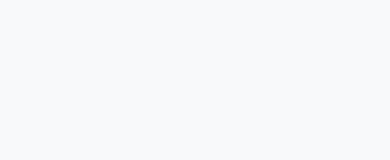
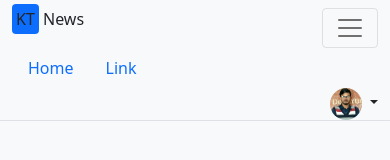
Before and after one commit to kashishdipro/kt-news, a plain HTML site: page index.html in a window 390 px wide. Drawn offline with nearby package versions, Linux system fonts and the light colour scheme.

Commit message:
first navbar added and custom connected with html

```diff
--- a/index.html
+++ b/index.html
@@ -9,6 +9,41 @@
     <link href="https://cdn.jsdelivr.net/npm/bootstrap@5.0.2/dist/css/bootstrap.min.css" rel="stylesheet" integrity="sha384-EVSTQN3/azprG1Anm3QDgpJLIm9Nao0Yz1ztcQTwFspd3yD65VohhpuuCOmLASjC" crossorigin="anonymous">
 </head>
 <body class="bg-light">
+    <header>
+        <nav class="navbar navbar-expand-lg navbar-light bg-light rounded" aria-label="Eleventh navbar example">
+            <div class="container border-bottom">
+                <a href="/" class="d-flex align-items-center mb-2 mb-lg-0 text-dark text-decoration-none">
+                    <h6><span class="bg-primary p-1 rounded">KT</span> News</h6>
+                </a>
+                <button class="navbar-toggler" type="button" data-bs-toggle="collapse" data-bs-target="#navbarsExample09" aria-controls="navbarsExample09" aria-expanded="true" aria-label="Toggle navigation">
+                    <span class="navbar-toggler-icon"></span>
+                </button>
+                <div class="navbar-collapse collapse show justify-content-end" id="navbarsExample09" style="">
+                    <ul class="nav">
+                        <li class="nav-item">
+                            <a class="nav-link active" aria-current="page" href="#">Home</a>
+                        </li>
+                        <li class="nav-item">
+                            <a class="nav-link" href="#">Link</a>
+                        </li>
+                    </ul>
+
+                <div class="dropdown text-end">
+                    <a href="#" class="d-block link-dark text-decoration-none dropdown-toggle" id="dropdownUser1" data-bs-toggle="dropdown" aria-expanded="false">
+                    <img src="img/20190209_202723.jpg" alt="mdo" class="rounded-circle" width="32" height="32">
+                    </a>
+                    <ul class="dropdown-menu text-small" aria-labelledby="dropdownUser1">
+                        <li><a class="dropdown-item" href="#">Settings</a></li>
+                        <li><a class="dropdown-item" href="#">Profile</a></li>
+                        <li><hr class="dropdown-divider"></li>
+                        <li><a class="dropdown-item" href="#">Sign out</a></li>
+                    </ul>
+                </div>
+            </div>
+        </nav>
+
+
+    </header>
     <!-- Bootstrap Bundle with Popper -->
     <script src="https://cdn.jsdelivr.net/npm/bootstrap@5.0.2/dist/js/bootstrap.bundle.min.js" integrity="sha384-MrcW6ZMFYlzcLA8Nl+NtUVF0sA7MsXsP1UyJoMp4YLEuNSfAP+JcXn/tWtIaxVXM" crossorigin="anonymous"></script>
 </body>
```
